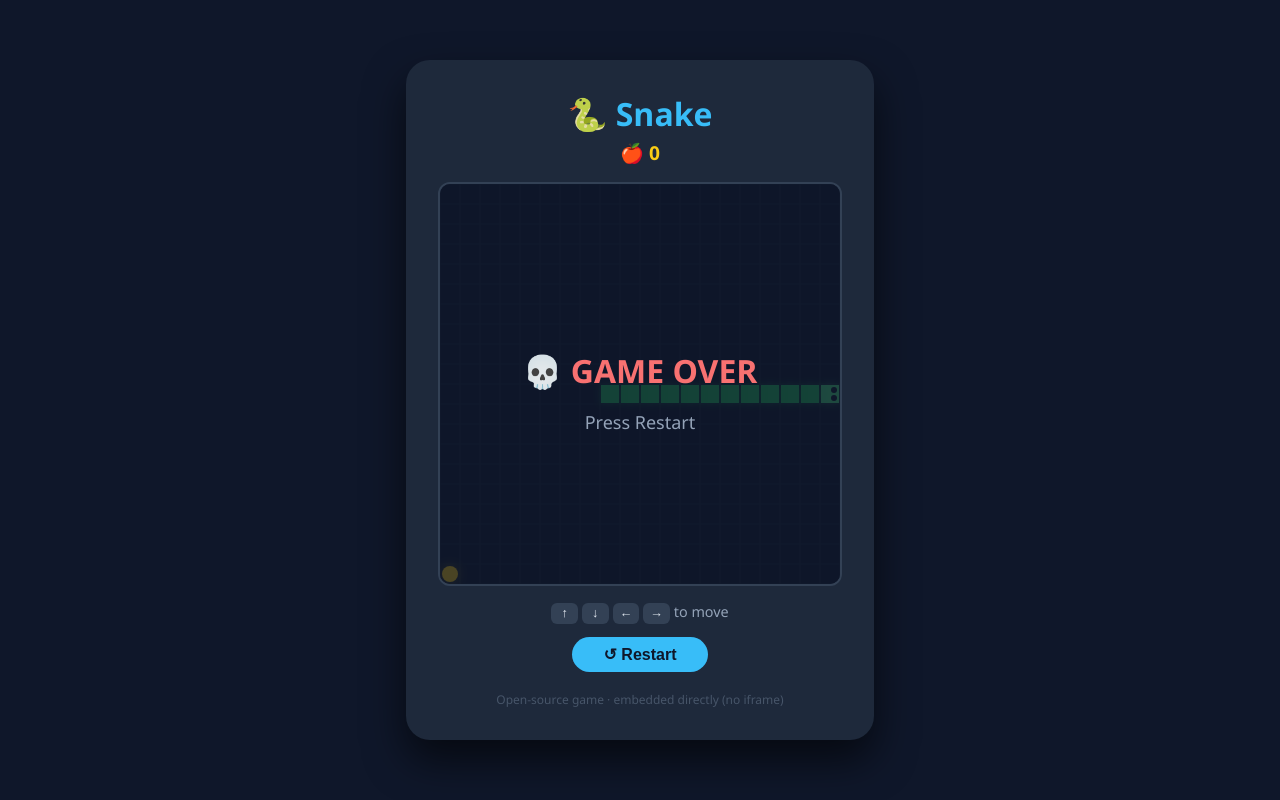
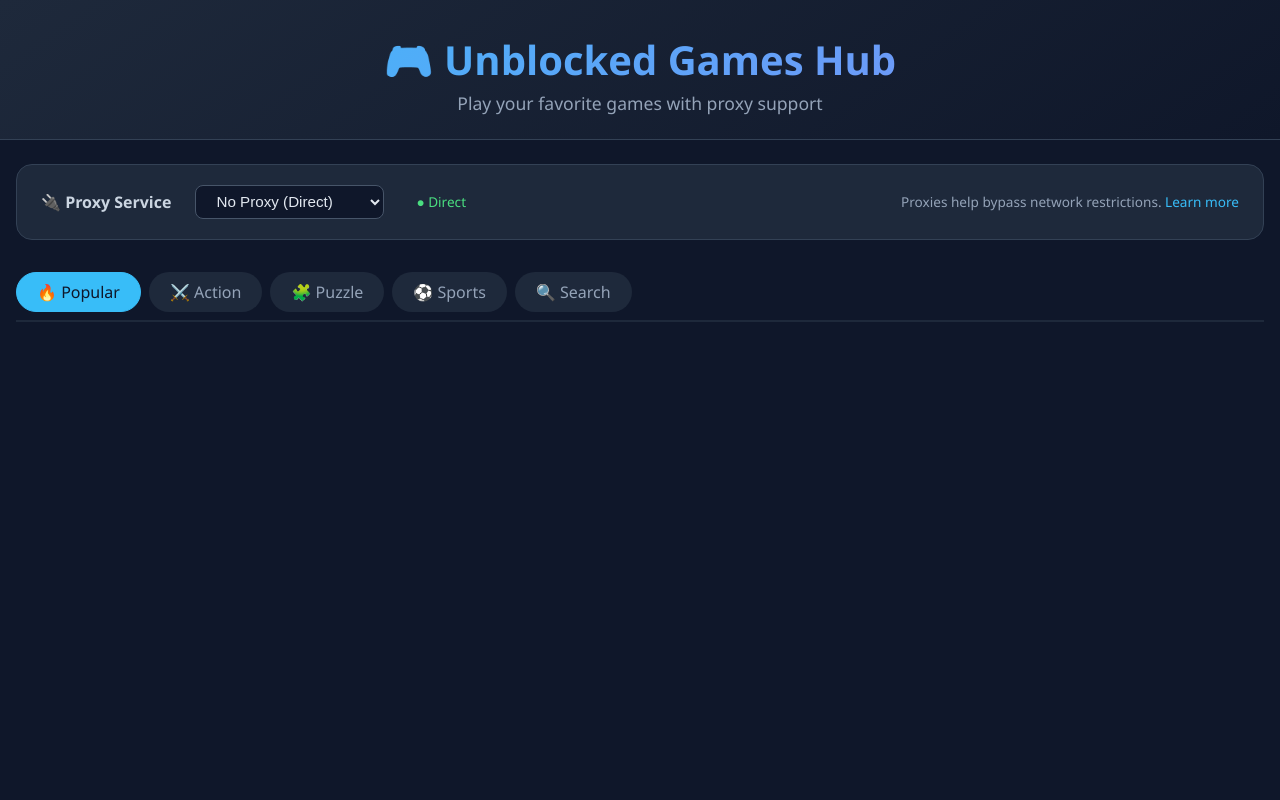
Before and after one commit to kill4rty/useful-tube, a plain HTML site: page index.html in a window 1280 px wide. Drawn offline with Linux system fonts and the light colour scheme.

Commit message:
Update index.html

```diff
--- a/index.html
+++ b/index.html
@@ -3,332 +3,83 @@
 <head>
   <meta charset="UTF-8" />
   <meta name="viewport" content="width=device-width, initial-scale=1.0" />
-  <title>🐍 Snake – Embedded Game</title>
+  <title>Unblocked Games Hub</title>
   <style>
-    /* ─── Reset & base ─── */
-    * {
-      margin: 0;
-      padding: 0;
-      box-sizing: border-box;
+    /* ── same styles as before ── */
+    /* (copy your existing CSS here or keep it unchanged) */
+    * { box-sizing: border-box; margin:0; padding:0; }
+    body { font-family: 'Segoe UI', system-ui, sans-serif; background:#0f172a; color:#e2e8f0; min-height:100vh; display:flex; flex-direction:column; }
+    header { background: linear-gradient(145deg,#1e293b,#0f172a); padding:2rem 1rem 1.5rem; text-align:center; border-bottom:1px solid #334155; }
+    header h1 { font-size:2.5rem; font-weight:700; background:linear-gradient(135deg,#38bdf8,#818cf8); -webkit-background-clip:text; -webkit-text-fill-color:transparent; }
+    header p { font-size:1.1rem; color:#94a3b8; margin-top:0.25rem; }
+    .container { max-width:1300px; margin:0 auto; padding:1.5rem 1rem; flex:1; width:100%; }
+    .setup-box { background:#1e293b; border-radius:16px; padding:1.25rem 1.5rem; margin-bottom:2rem; border:1px solid #334155; display:flex; flex-wrap:wrap; align-items:center; gap:1rem 1.5rem; }
+    .setup-box label { font-weight:600; color:#cbd5e1; display:flex; align-items:center; gap:0.5rem; }
+    .setup-box select { background:#0f172a; color:#e2e8f0; border:1px solid #475569; padding:0.4rem 1rem; border-radius:8px; font-size:0.95rem; cursor:pointer; outline:none; }
+    .setup-box select:focus { border-color:#38bdf8; }
+    .setup-box small { color:#94a3b8; font-size:0.85rem; margin-left:auto; max-width:500px; }
+    .setup-box small a { color:#38bdf8; text-decoration:none; }
+    .setup-box small a:hover { text-decoration:underline; }
+    #proxy-status { font-size:0.85rem; color:#4ade80; margin-left:0.5rem; }
+    .tabs { display:flex; flex-wrap:wrap; gap:0.5rem; margin-bottom:1.5rem; border-bottom:2px solid #1e293b; padding-bottom:0.5rem; }
+    .tab { padding:0.5rem 1.25rem; border-radius:30px; background:#1e293b; color:#94a3b8; cursor:pointer; font-weight:500; transition:0.2s; border:1px solid transparent; user-select:none; }
+    .tab:hover { background:#334155; color:#e2e8f0; }
+    .tab.active { background:#38bdf8; color:#0f172a; border-color:#38bdf8; }
+    .tab-content { display:none; animation:fade 0.2s ease; }
+    .tab-content.active { display:block; }
+    @keyframes fade { from { opacity:0.4; transform:translateY(4px); } to { opacity:1; transform:translateY(0); } }
+    #results, #action-results, #puzzle-results, #sports-results, #search-results {
+      display:grid; grid-template-columns:repeat(auto-fill, minmax(200px,1fr)); gap:1.25rem; margin-top:0.5rem;
     }
-    body {
-      background: #0f172a;
-      display: flex;
-      justify-content: center;
-      align-items: center;
-      min-height: 100vh;
-      font-family: 'Segoe UI', system-ui, sans-serif;
-    }
-    .game-container {
-      background: #1e293b;
-      padding: 2rem;
-      border-radius: 24px;
-      box-shadow: 0 20px 40px rgba(0, 0, 0, 0.6);
-      text-align: center;
-    }
-    h1 {
-      color: #38bdf8;
-      font-size: 2rem;
-      margin-bottom: 0.25rem;
-    }
-    .score {
-      color: #94a3b8;
-      font-size: 1.2rem;
-      margin-bottom: 1rem;
-    }
-    .score span {
-      color: #facc15;
-      font-weight: 700;
-    }
-    canvas {
-      background: #0f172a;
-      border-radius: 12px;
-      border: 2px solid #334155;
-      display: block;
-      margin: 0 auto;
-      max-width: 100%;
-      height: auto;
-      image-rendering: pixelated;
-    }
-    .controls {
-      margin-top: 1rem;
-      color: #94a3b8;
-      font-size: 0.9rem;
-    }
-    .controls kbd {
-      background: #334155;
-      color: #e2e8f0;
-      padding: 0.2rem 0.6rem;
-      border-radius: 6px;
-      font-size: 0.8rem;
-    }
-    button {
-      margin-top: 1rem;
-      background: #38bdf8;
-      border: none;
-      color: #0f172a;
-      font-weight: 700;
-      padding: 0.5rem 2rem;
-      border-radius: 30px;
-      font-size: 1rem;
-      cursor: pointer;
-      transition: 0.2s;
-    }
-    button:hover {
-      background: #7dd3fc;
-      transform: scale(1.02);
-    }
-    .footer {
-      margin-top: 1.2rem;
-      font-size: 0.75rem;
-      color: #475569;
-    }
-    .footer a {
-      color: #38bdf8;
-      text-decoration: none;
-    }
+    .game-card { background:#1e293b; border-radius:14px; overflow:hidden; border:1px solid #334155; transition:0.2s; cursor:pointer; display:flex; flex-direction:column; }
+    .game-card:hover { transform:translateY(-4px); border-color:#38bdf8; box-shadow:0 8px 20px rgba(56,189,248,0.15); }
+    .game-card .thumbnail { width:100%; height:130px; background:#0f172a; display:flex; align-items:center; justify-content:center; font-size:2.5rem; font-weight:700; color:#38bdf8; letter-spacing:1px; border-bottom:1px solid #334155; }
+    .game-card .info { padding:0.75rem 1rem 1rem; flex:1; }
+    .game-card .info h4 { font-size:1rem; font-weight:600; margin-bottom:0.2rem; }
+    .game-card .info .category { font-size:0.75rem; color:#94a3b8; text-transform:uppercase; letter-spacing:0.5px; }
+    .search-row { display:flex; gap:0.75rem; margin-bottom:1.5rem; flex-wrap:wrap; }
+    .search-row input { flex:1; min-width:200px; padding:0.6rem 1rem; border-radius:30px; border:1px solid #334155; background:#1e293b; color:#e2e8f0; font-size:1rem; outline:none; }
+    .search-row input:focus { border-color:#38bdf8; }
+    .search-row button { padding:0.6rem 1.8rem; border-radius:30px; border:none; background:#38bdf8; color:#0f172a; font-weight:600; cursor:pointer; transition:0.2s; }
+    .search-row button:hover { background:#7dd3fc; }
+    #game-area { margin-top:2rem; background:#0f172a; border-radius:16px; border:1px solid #334155; overflow:hidden; position:relative; min-height:400px; display:none; flex-direction:column; }
+    #game-area.active { display:flex; }
+    #game-area .game-header { display:flex; justify-content:space-between; align-items:center; padding:0.75rem 1.25rem; background:#1e293b; border-bottom:1px solid #334155; }
+    #game-area .game-header span { font-weight:600; }
+    #game-area .game-header button { background:transparent; border:none; color:#f87171; font-size:1.2rem; cursor:pointer; padding:0 0.5rem; }
+    #game-area .game-header button:hover { color:#fca5a5; }
+    #game-area iframe { width:100%; min-height:500px; border:none; background:#ffffff; flex:1; }
+    .status { grid-column:1/-1; text-align:center; padding:3rem 1rem; color:#64748b; font-style:italic; }
+    @media (max-width:640px) { .setup-box { flex-direction:column; align-items:stretch; } .setup-box small { margin-left:0; max-width:100%; } header h1 { font-size:1.8rem; } }
   </style>
 </head>
 <body>
 
-  <div class="game-container">
-    <h1>🐍 Snake</h1>
-    <div class="score">🍎 <span id="scoreDisplay">0</span></div>
+<header>
+  <h1>🎮 Unblocked Games Hub</h1>
+  <p>Play your favorite games with proxy support</p>
+</header>
 
-    <canvas id="gameCanvas" width="400" height="400"></canvas>
-
-    <div class="controls">
-      <kbd>↑</kbd> <kbd>↓</kbd> <kbd>←</kbd> <kbd>→</kbd> to move
-    </div>
-    <button id="restartBtn">↺ Restart</button>
-    <div class="footer">
-      Open‑source game · embedded directly (no iframe)
-    </div>
+<div class="container">
+  <!-- Proxy Selector -->
+  <div class="setup-box">
+    <label for="proxy-select">🔌 Proxy Service</label>
+    <select id="proxy-select">
+      <option value="none">No Proxy (Direct)</option>
+      <option value="hide-me">Hide.me Web Proxy</option>
+      <option value="holy-unblocker">Holy Unblocker</option>
+      <option value="ultraviolet">Ultraviolet</option>
+      <option value="iproyal">IPRoyal</option>
+      <option value="4everproxy">4everProxy</option>
+    </select>
+    <span id="proxy-status">● Direct</span>
+    <small>Proxies help bypass network restrictions. <a href="https://macrolorblx.com/best-unblocked-games-web-proxies-2026-edition/" target="_blank">Learn more</a></small>
   </div>
 
-  <script>
-    // ─── Full Snake game (pure JS) ────────────────────────────────────────
-
-    const canvas = document.getElementById('gameCanvas');
-    const ctx = canvas.getContext('2d');
-    const scoreSpan = document.getElementById('scoreDisplay');
-    const restartBtn = document.getElementById('restartBtn');
-
-    const GRID_SIZE = 20;          // 20x20 grid
-    const CELL_SIZE = canvas.width / GRID_SIZE;
-
-    let snake = [];
-    let direction = { dx: 1, dy: 0 };
-    let nextDirection = { dx: 1, dy: 0 };
-    let food = { x: 8, y: 10 };
-    let score = 0;
-    let gameOver = false;
-    let gameLoopInterval = null;
-
-    // ─── Initialize ──────────────────────────────────────────────────────
-    function init() {
-      snake = [
-        { x: 10, y: 10 },
-        { x: 9, y: 10 },
-        { x: 8, y: 10 },
-      ];
-      direction = { dx: 1, dy: 0 };
-      nextDirection = { dx: 1, dy: 0 };
-      score = 0;
-      gameOver = false;
-      scoreSpan.textContent = '0';
-      placeFood();
-      draw();
-    }
-
-    // ─── Place food (not on snake) ─────────────────────────────────────
-    function placeFood() {
-      const maxAttempts = 500;
-      for (let i = 0; i < maxAttempts; i++) {
-        const fx = Math.floor(Math.random() * GRID_SIZE);
-        const fy = Math.floor(Math.random() * GRID_SIZE);
-        if (!snake.some(segment => segment.x === fx && segment.y === fy)) {
-          food = { x: fx, y: fy };
-          return;
-        }
-      }
-      // If board is full → win condition (rare)
-      gameOver = true;
-    }
-
-    // ─── Game step ──────────────────────────────────────────────────────
-    function step() {
-      if (gameOver) return;
-
-      // Apply queued direction
-      direction = { ...nextDirection };
-
-      // Calculate new head
-      const head = snake[0];
-      const newHead = {
-        x: head.x + direction.dx,
-        y: head.y + direction.dy,
-      };
-
-      // Check wall collision
-      if (
-        newHead.x < 0 || newHead.x >= GRID_SIZE ||
-        newHead.y < 0 || newHead.y >= GRID_SIZE
-      ) {
-        endGame();
-        return;
-      }
-
-      // Check self-collision (ignore tail if we're about to remove it)
-      const willEat = (newHead.x === food.x && newHead.y === food.y);
-      let tail = null;
-      if (!willEat) {
-        tail = snake.pop(); // remove tail temporarily
-      }
-
-      // Check if new head collides with the remaining snake
-      const collides = snake.some(segment => segment.x === newHead.x && segment.y === newHead.y);
-      if (collides) {
-        // Put tail back if we removed it
-        if (tail !== null) snake.push(tail);
-        endGame();
-        return;
-      }
-
-      // Place new head
-      snake.unshift(newHead);
-
-      // Handle food
-      if (willEat) {
-        score++;
-        scoreSpan.textContent = score;
-        placeFood();
-        // Keep tail (length increased)
-      } else if (tail !== null) {
-        snake.push(tail); // put tail back
-      }
-
-      draw();
-    }
-
-    // ─── End game ──────────────────────────────────────────────────────
-    function endGame() {
-      gameOver = true;
-      draw();
-    }
-
-    // ─── Draw everything ──────────────────────────────────────────────
-    function draw() {
-      ctx.clearRect(0, 0, canvas.width, canvas.height);
-
-      // Grid lines (subtle)
-      ctx.strokeStyle = '#1e293b';
-      ctx.lineWidth = 0.5;
-      for (let i = 0; i <= GRID_SIZE; i++) {
-        ctx.beginPath();
-        ctx.moveTo(i * CELL_SIZE, 0);
-        ctx.lineTo(i * CELL_SIZE, canvas.height);
-        ctx.stroke();
-        ctx.moveTo(0, i * CELL_SIZE);
-        ctx.lineTo(canvas.width, i * CELL_SIZE);
-        ctx.stroke();
-      }
-
-      // Draw snake
-      snake.forEach((seg, index) => {
-        const x = seg.x * CELL_SIZE;
-        const y = seg.y * CELL_SIZE;
-        const isHead = index === 0;
-        ctx.fillStyle = isHead ? '#4ade80' : '#22c55e';
-        ctx.shadowColor = isHead ? '#4ade8055' : '#22c55e55';
-        ctx.shadowBlur = 8;
-        ctx.fillRect(x + 1, y + 1, CELL_SIZE - 2, CELL_SIZE - 2);
-        ctx.shadowBlur = 0;
-        // Eyes on head
-        if (isHead) {
-          ctx.fillStyle = '#0f172a';
-          const eyeSize = 3;
-          const offset = 6;
-          let ex1, ey1, ex2, ey2;
-          if (direction.dx === 1) {
-            ex1 = x + CELL_SIZE - offset; ey1 = y + offset;
-            ex2 = x + CELL_SIZE - offset; ey2 = y + CELL_SIZE - offset;
-          } else if (direction.dx === -1) {
-            ex1 = x + offset; ey1 = y + offset;
-            ex2 = x + offset; ey2 = y + CELL_SIZE - offset;
-          } else if (direction.dy === -1) {
-            ex1 = x + offset; ey1 = y + offset;
-            ex2 = x + CELL_SIZE - offset; ey2 = y + offset;
-          } else {
-            ex1 = x + offset; ey1 = y + CELL_SIZE - offset;
-            ex2 = x + CELL_SIZE - offset; ey2 = y + CELL_SIZE - offset;
-          }
-          ctx.beginPath();
-          ctx.arc(ex1, ey1, eyeSize, 0, Math.PI * 2);
-          ctx.fill();
-          ctx.beginPath();
-          ctx.arc(ex2, ey2, eyeSize, 0, Math.PI * 2);
-          ctx.fill();
-        }
-      });
-
-      // Draw food
-      const fx = food.x * CELL_SIZE + CELL_SIZE / 2;
-      const fy = food.y * CELL_SIZE + CELL_SIZE / 2;
-      ctx.shadowColor = '#facc1555';
-      ctx.shadowBlur = 12;
-      ctx.fillStyle = '#facc15';
-      ctx.beginPath();
-      ctx.arc(fx, fy, CELL_SIZE / 2 - 2, 0, Math.PI * 2);
-      ctx.fill();
-      ctx.shadowBlur = 0;
-
-      // Game over overlay
-      if (gameOver) {
-        ctx.fillStyle = 'rgba(15, 23, 42, 0.75)';
-        ctx.fillRect(0, 0, canvas.width, canvas.height);
-        ctx.fillStyle = '#f87171';
-        ctx.font = 'bold 32px Segoe UI, system-ui, sans-serif';
-        ctx.textAlign = 'center';
-        ctx.textBaseline = 'middle';
-        ctx.fillText('💀 GAME OVER', canvas.width / 2, canvas.height / 2 - 10);
-        ctx.fillStyle = '#94a3b8';
-        ctx.font = '18px Segoe UI, system-ui, sans-serif';
-        ctx.fillText('Press Restart', canvas.width / 2, canvas.height / 2 + 40);
-      }
-    }
-
-    // ─── Restart ──────────────────────────────────────────────────────
-    function restart() {
-      if (gameLoopInterval) {
-        clearInterval(gameLoopInterval);
-        gameLoopInterval = null;
-      }
-      init();
-      gameLoopInterval = setInterval(step, 130);
-    }
-
-    // ─── Keyboard controls ────────────────────────────────────────────
-    document.addEventListener('keydown', (e) => {
-      const key = e.key;
-      e.preventDefault(); // prevent scrolling
-
-      if (gameOver) return;
-
-      // Prevent reversing
-      const { dx, dy } = direction;
-      if (key === 'ArrowUp' && dy !== 1)  nextDirection = { dx: 0, dy: -1 };
-      if (key === 'ArrowDown' && dy !== -1) nextDirection = { dx: 0, dy: 1 };
-      if (key === 'ArrowLeft' && dx !== 1)  nextDirection = { dx: -1, dy: 0 };
-      if (key === 'ArrowRight' && dx !== -1) nextDirection = { dx: 1, dy: 0 };
-    });
-
-    // ─── Restart button ───────────────────────────────────────────────
-    restartBtn.addEventListener('click', restart);
-
-    // ─── Start game ──────────────────────────────────────────────────
-    init();
-    gameLoopInterval = setInterval(step, 130);
-  </script>
-</body>
-</html>
+  <!-- Tabs -->
+  <div class="tabs">
+    <div class="tab active" data-tab="popular">🔥 Popular</div>
+    <div class="tab" data-tab="action">⚔️ Action</div>
+    <div class="tab" data-tab="puzzle">🧩 Puzzle</div>
+    <div class="tab" data-tab="sports">⚽ Sports</div>
+    <div class="tab" data-tab="search">🔍 Search
```
